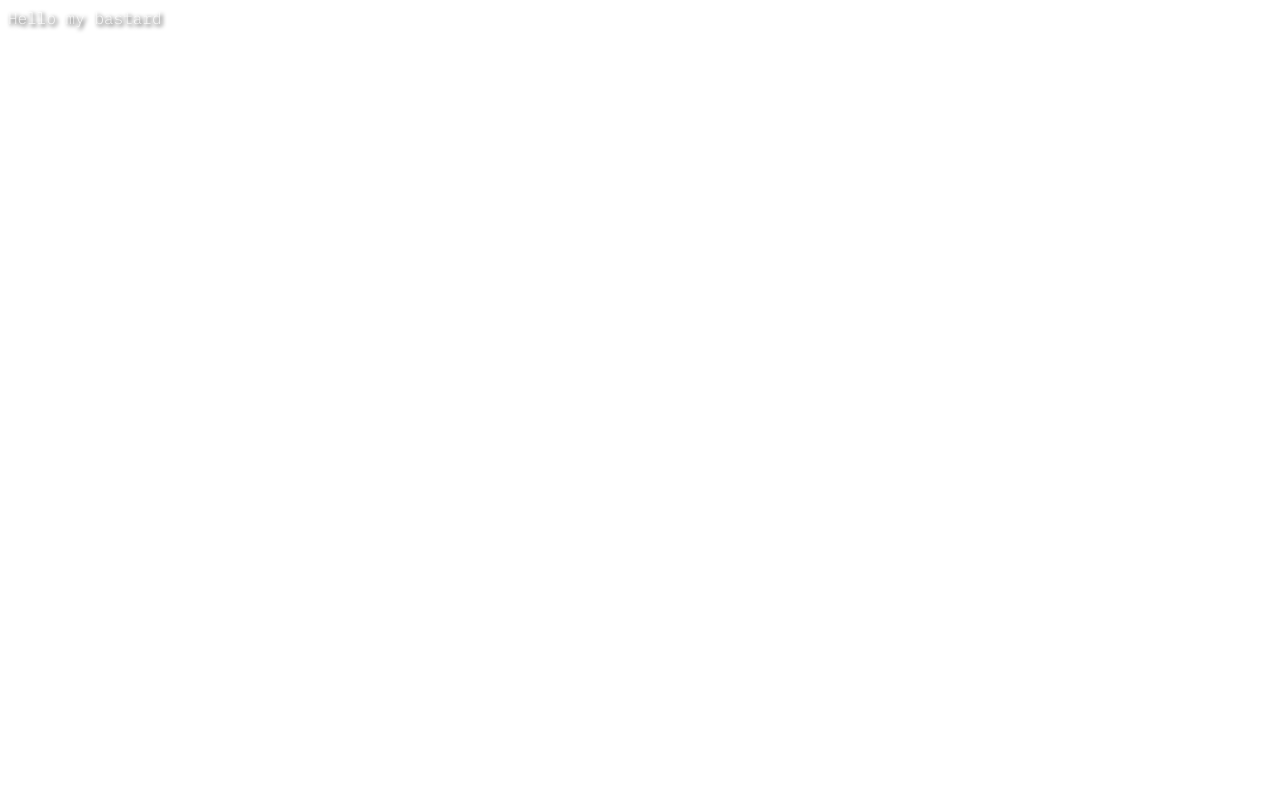
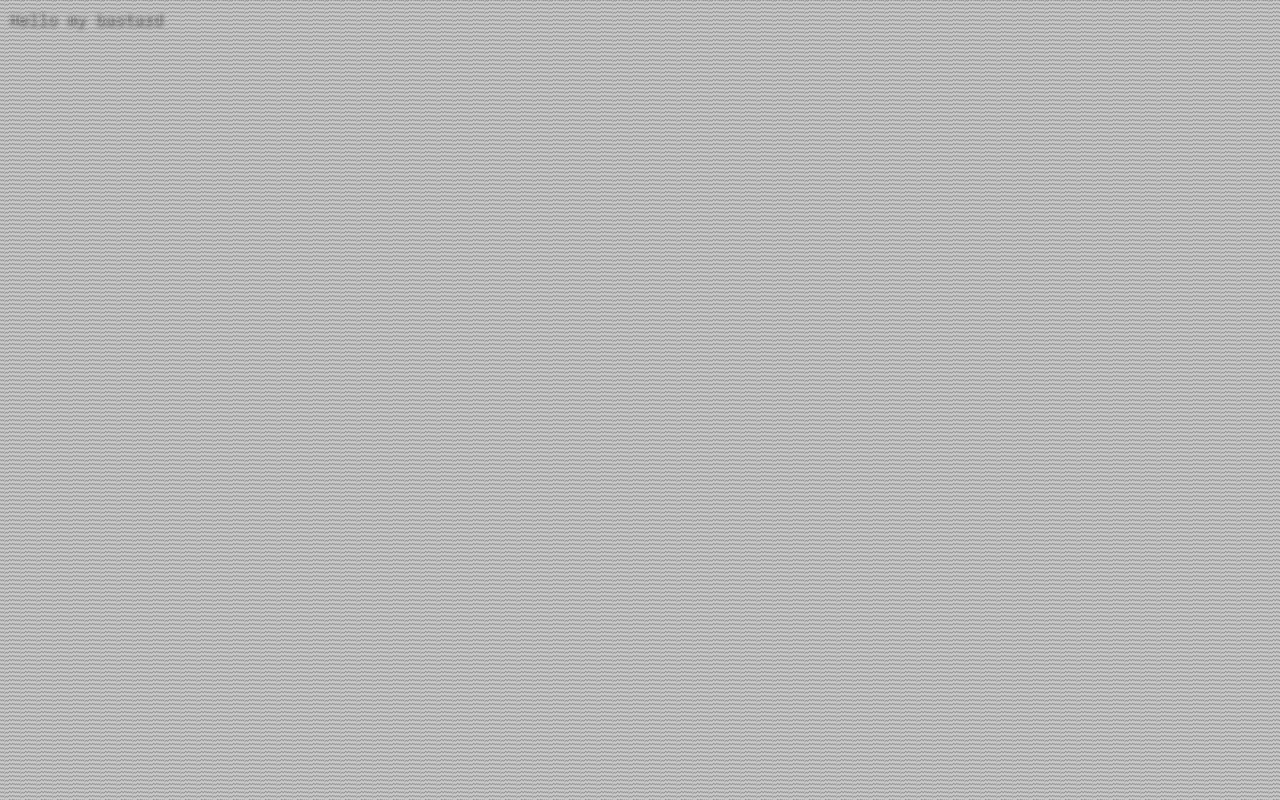
Before and after one commit to Henny35P/LostRadio, a website built with Vite: page index.html in a window 1280 px wide. Built offline with nearby package versions, Linux system fonts and the light colour scheme.

Commit message:
scanlines and name of source

```diff
--- a/player.css
+++ b/player.css
@@ -5,6 +5,64 @@ html, body {
   text-shadow: 2px 2px 4px #000000;
   color: rgba(255, 255, 255, 0.8);
 }
+
+html::before
+{
+	content: "";
+	display: block;
+	position: fixed;
+	left: 0;
+	top: 0;
+	width: calc(100% + 32px);
+	height: calc(100% + 32px);
+	background-image: url("../images/scanlines.png");
+	background-position: 0 0;
+	background-repeat: repeat;
+	z-index: 10000000;
+	animation: ScanlineAnimationLeft 2s linear infinite;
+	pointer-events: none;
+	opacity: 0.9;
+}
+
+html::after
+{
+	content: "";
+	display: block;
+	position: fixed;
+	left: -32px;
+	top: 0;
+	width: calc(100% + 32px);
+	height: calc(100% + 32px);
+	background-image: url("../images/scanlines.png");
+	background-position: 0 0;
+	background-repeat: repeat;
+	z-index: 10000000;
+	animation: ScanlineAnimationRight 0.4s linear infinite;
+	pointer-events: none;
+	opacity: 0.9;
+}
+
+@keyframes ScanlineAnimationLeft
+{
+	0% {
+		transform: translateX(0px) translateY(0px);
+	}
+	100% {
+		transform: translateX(-32px) translateY(-32px);
+	}
+}
+
+@keyframes ScanlineAnimationRight
+{
+	0% {
+		transform: translateX(0px) translateY(0px);
+	}
+	100% {
+		transform: translateX(32px) translateY(-32px);
+	}
+}
+
+
 
 .radio-background-image {
   background-image: url("images/hinamizawa.png");
@@ -122,6 +180,9 @@ html, body {
   border-radius: 50px;
   overflow: hidden; /* This will help with styling the thumb */
 }
+#currentRadio {
+  font-size: 8px ;
+}
 input[type="range"]::-webkit-slider-thumb {
   -webkit-appearance: none;
   appearance: none;
```
Also changed, not shown: player.html (+2 -0 lines), player.js (+23 -8 lines), images/scanlines.png (added), images/scanlines_strong.png (added).
